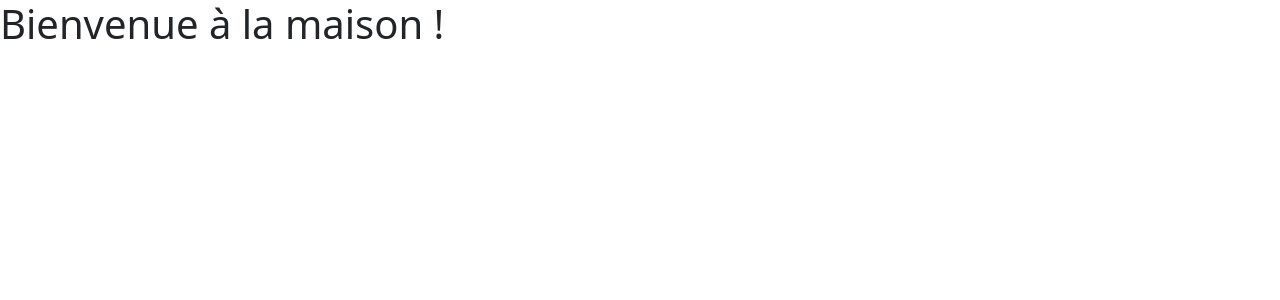
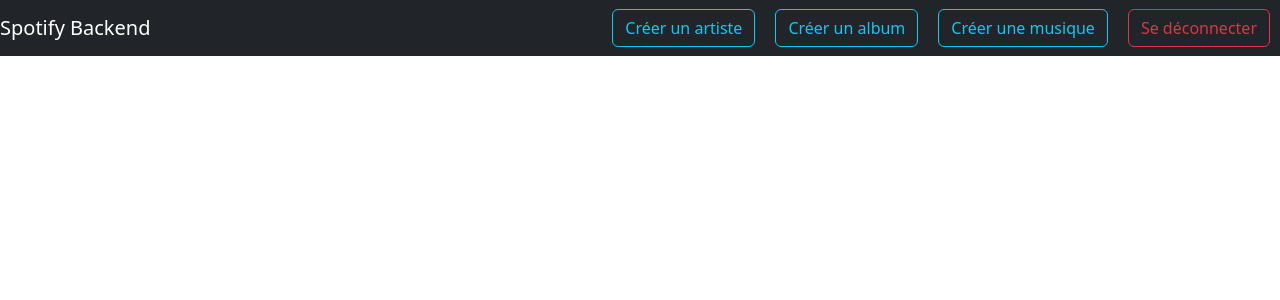
Before and after one commit to Clement-Wds/spotify-backend, a React (Create React App) app: page /home in a window 1280 px wide. Shown: the top 300 px of the page. Built offline with nearby package versions, Linux system fonts and the light colour scheme.

Commit message:
Interface pour les composants

```diff
--- a/src/App.js
+++ b/src/App.js
@@ -1,12 +1,19 @@
 import React from 'react';
 import {BrowserRouter as Router, Route, Routes} from 'react-router-dom';
 import LoginPage from './pages/LoginPage';
+import AddAlbumPage from './pages/AddAlbumPage';
+import AddArtistPage from './pages/AddArtistPage';
+import AddMusicPage from './pages/AddMusicPage';
+
 import HomePage from './pages/HomePage';
 
 function App() {
   return (
     <Router>
       <Routes>
+        <Route path="/music/create" element={<AddMusicPage />} />
+        <Route path="/album/create" element={<AddAlbumPage />} />
+        <Route path="/artist/create" element={<AddArtistPage />} />
         <Route path="/login" element={<LoginPage />} />
         <Route path="/home" element={<HomePage />} />
         <Route path="/" element={<LoginPage />} />
--- /dev/null
+++ b/src/components/Header.js
@@ -0,0 +1,53 @@
+import React from 'react';
+import {Link} from 'react-router-dom';
+import {Navbar, Button} from 'react-bootstrap';
+
+const Header = () => {
+  const handleSignOut = () => {
+    localStorage.removeItem('token');
+  };
+
+  return (
+    <Navbar
+      bg="dark"
+      variant="dark"
+      style={{display: 'flex', justifyContent: 'space-between'}}>
+      <Navbar.Brand as={Link} to="/">
+        Spotify Backend
+      </Navbar.Brand>
+      <div>
+        <Button
+          variant="outline-info"
+          as={Link}
+          to="/artist/create"
+          style={{margin: '0 10px'}}>
+          Créer un artiste
+        </Button>
+        <Button
+          variant="outline-info"
+          as={Link}
+          to="/album/create"
+          style={{margin: '0 10px'}}>
+          Créer un album
+        </Button>
+        <Button
+          variant="outline-info"
+          as={Link}
+          to="/music/create"
+          style={{margin: '0 10px'}}>
+          Créer une musique
+        </Button>
+        <Button
+          variant="outline-danger"
+          onClick={handleSignOut}
+          as={Link}
+          to="/Login"
+          style={{margin: '0 10px'}}>
+          Se déconnecter
+        </Button>
+      </div>
+    </Navbar>
+  );
+};
+
+export default Header;
--- /dev/null
+++ b/src/pages/AddAlbumPage.js
@@ -0,0 +1,15 @@
+import React from 'react';
+import AddAlbumComponent from '../components/AddAlbum';
+
+import HeaderComponents from '../components/Header';
+
+const AddAlbumPage = () => {
+  return (
+    <>
+      <HeaderComponents />
+      <AddAlbumComponent />;
+    </>
+  );
+};
+
+export default AddAlbumPage;
--- /dev/null
+++ b/src/pages/AddArtistPage.js
@@ -0,0 +1,15 @@
+import React from 'react';
+import AddArtistComponent from '../components/AddArtist';
+
+import HeaderComponents from '../components/Header';
+
+const AddArtistPage = () => {
+  return (
+    <>
+      <HeaderComponents />
+      <AddArtistComponent />
+    </>
+  );
+};
+
+export default AddArtistPage;
--- /dev/null
+++ b/src/pages/AddMusicPage.js
@@ -0,0 +1,15 @@
+import React from 'react';
+import AddMusicomponent from '../components/AddMusic';
+
+import HeaderComponents from '../components/Header';
+
+const AddMusicPage = () => {
+  return (
+    <>
+      <HeaderComponents />
+      <AddMusicomponent />
+    </>
+  );
+};
+
+export default AddMusicPage;
--- a/src/pages/HomePage.js
+++ b/src/pages/HomePage.js
@@ -1,11 +1,7 @@
 import React from 'react';
-
+import HeaderComponents from '../components/Header';
 const HomePage = () => {
-  return (
-    <div>
-      <h1>Bienvenue à la maison !</h1>
-    </div>
-  );
+  return <HeaderComponents />;
 };
 
 export default HomePage;
```
